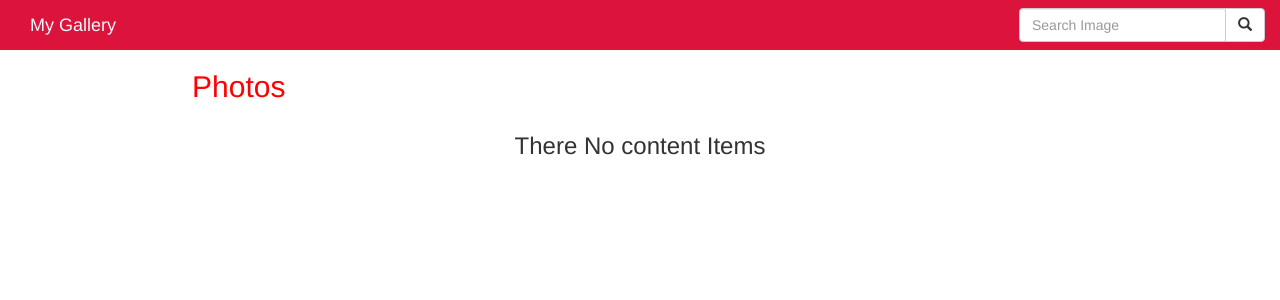
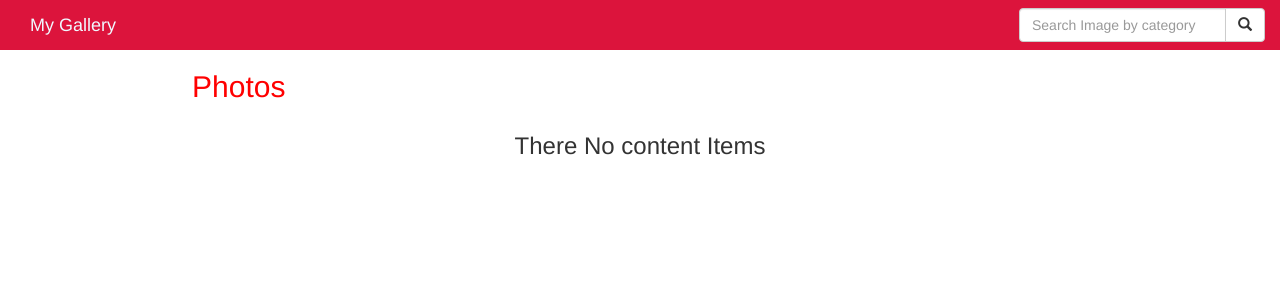
Before and after one commit to KevinJared/gallery, a Django app: page / in a window 1280 px wide. Shown: the top 300 px of the page. Run offline with Django 3.2, Linux system fonts and the light colour scheme; data that the repository does not hold is empty; some libraries are stand-ins or nearby versions.

Commit message:
modified navbar

```diff
--- a/content/templates/navbar.html
+++ b/content/templates/navbar.html
@@ -17,7 +17,7 @@
       <form class="navbar-form" role="search" action="{% url 'search_results' %}">
 
         <div class="input-group">
-          <input type="text" class="form-control" placeholder="Search Image" name="article">
+          <input type="text" class="form-control" placeholder="Search Image by category" name="article">
           <div class="input-group-btn">
             <button class="btn btn-default" type="submit"><i class="glyphicon glyphicon-search"></i></button>
           </div>
```
